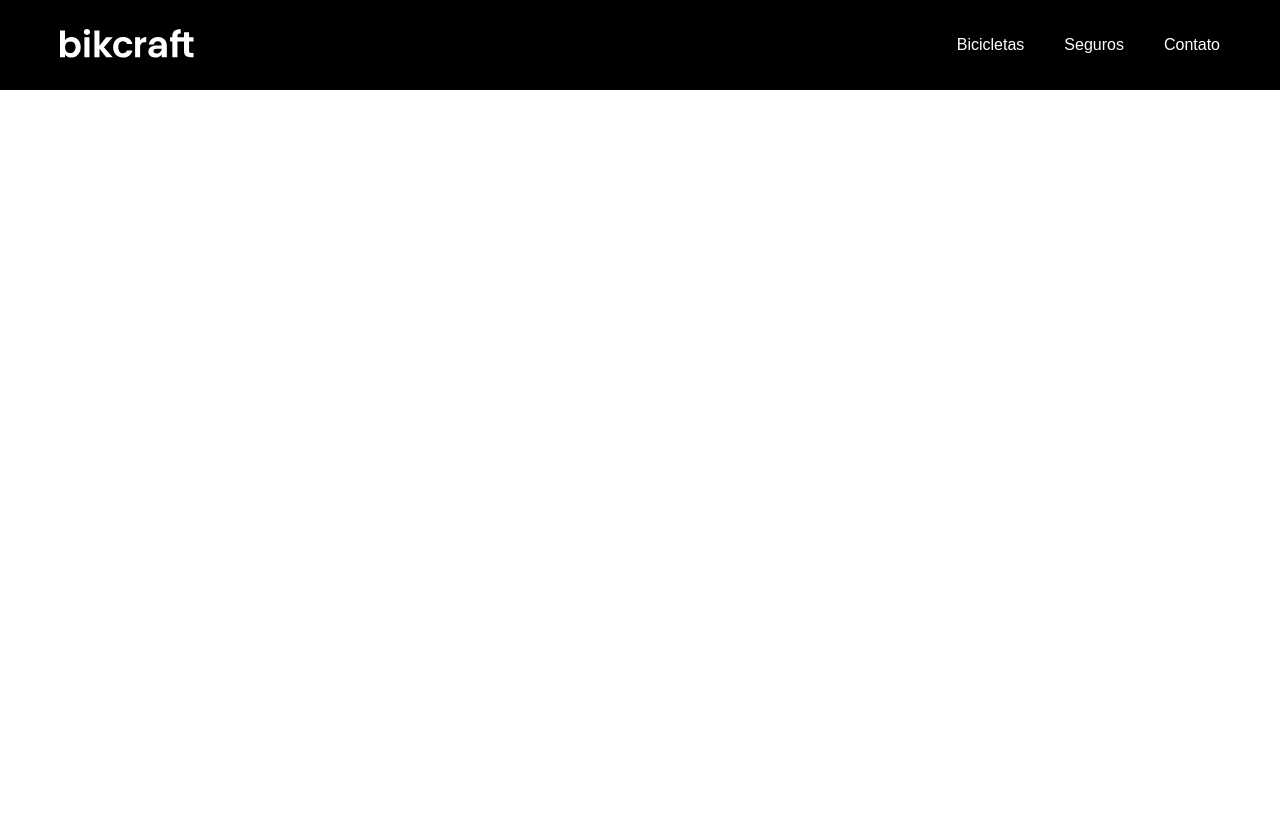
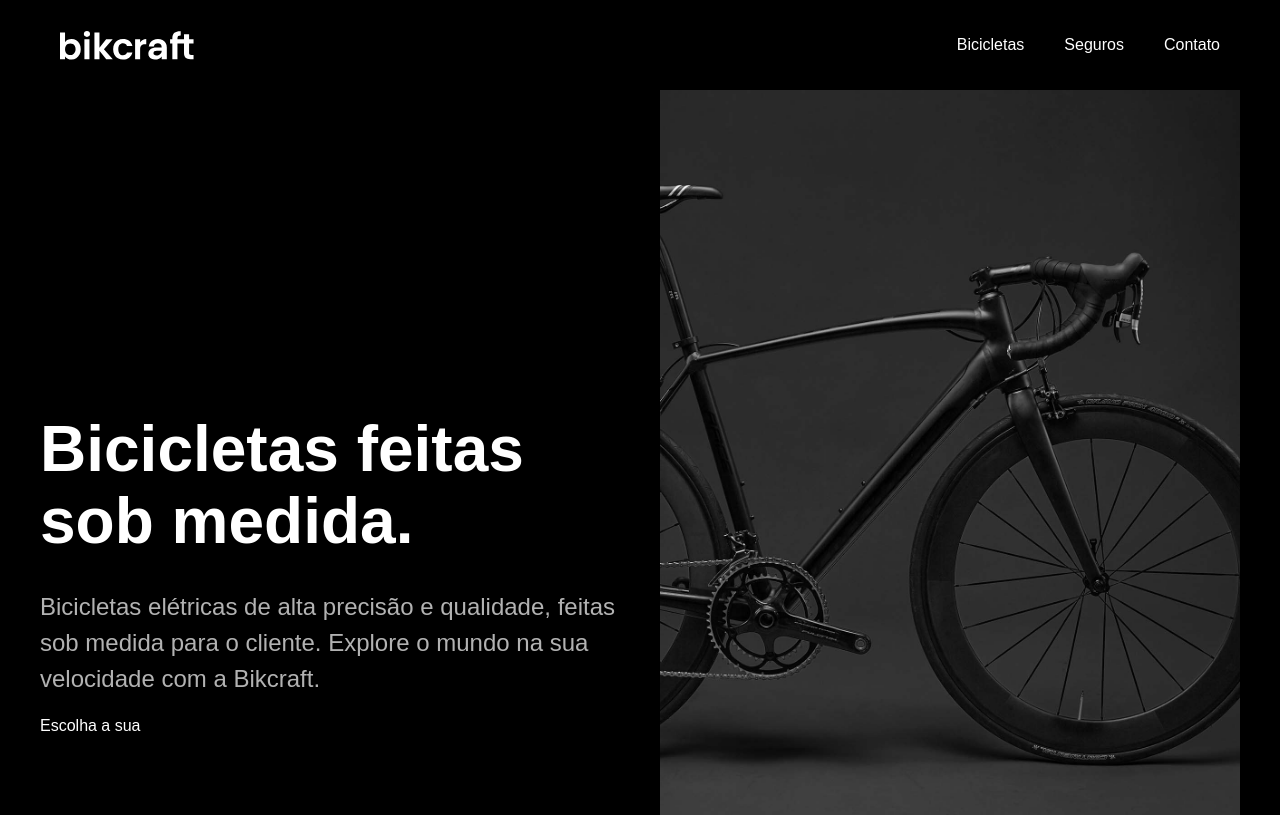
Before and after one commit to Tatianenog/Projeto-Bickraft, a plain HTML site: page html/index.html in a window 1280 px wide. Drawn offline with Linux system fonts and the light colour scheme.

Commit message:
atualizacao

```diff
--- a/css/style.css
+++ b/css/style.css
@@ -1,6 +1,12 @@
 body {
   margin: 0px;
   font-family: Arial, Helvetica, sans-serif;
+}
+
+h1,
+ul,
+p {
+  margin: 0px;
 }
 
 ul {
@@ -11,6 +17,12 @@ ul {
 
 a {
   text-decoration: none;
+  color: inherit;
+}
+
+img {
+  max-width: 100%;
+  display: block;
 }
 
 .header-bg {
@@ -84,3 +96,37 @@ a {
     font: 14px;
   }
 }
+
+.introducao-bg {
+  background-color: #000;
+  color: #ffffff;
+}
+
+.introducao {
+  display: grid;
+  grid-template-columns: 1fr 1fr;
+  gap: 0px 40px;
+  max-width: 1200px;
+  padding-left: 20px;
+  padding-right: 20px;
+  margin-left: auto;
+  margin-right: auto;
+}
+
+.introducao-conteudo {
+  align-self: end;
+  padding-bottom: 80px;
+}
+
+.introducao h1 {
+  margin-bottom: 32px;
+  font-size: 64px;
+  line-height: 1.125;
+}
+
+.introducao p {
+  margin-bottom: 20px;
+  font-size: 24px;
+  line-height: 1.5;
+  color: #b2b2b2;
+}
--- a/html/index.html
+++ b/html/index.html
@@ -26,6 +26,23 @@
          </nav>
       </div>
    </header>
+
+
+
+   <main class="introducao-bg">
+      <div class="introducao">
+         <div class="introducao-conteudo">
+            <h1>Bicicletas feitas sob medida.</h1>
+            <p>Bicicletas elétricas de alta precisão e qualidade, feitas sob medida para o cliente. Explore o mundo na sua velocidade com a Bikcraft.</p>
+            <a href="/bicicletas.html"> Escolha a sua</a>
+         </div>
+         <img src="/img/fotos/introducao.jpg" alt="Biclicleta Eletrica Preta">
+      </div>
+
+   </main>
+
 </body>
 
+
+
 </html>
```
